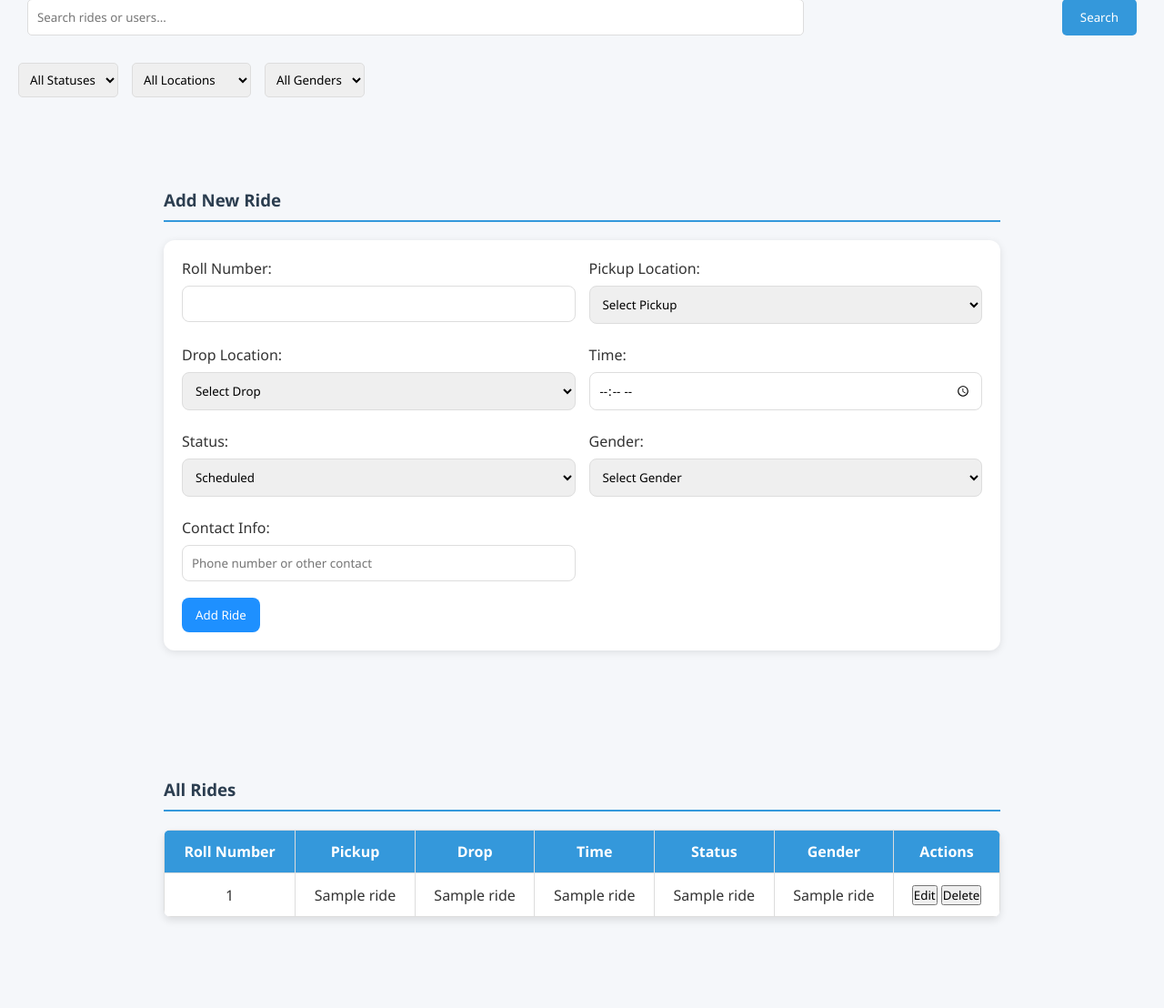
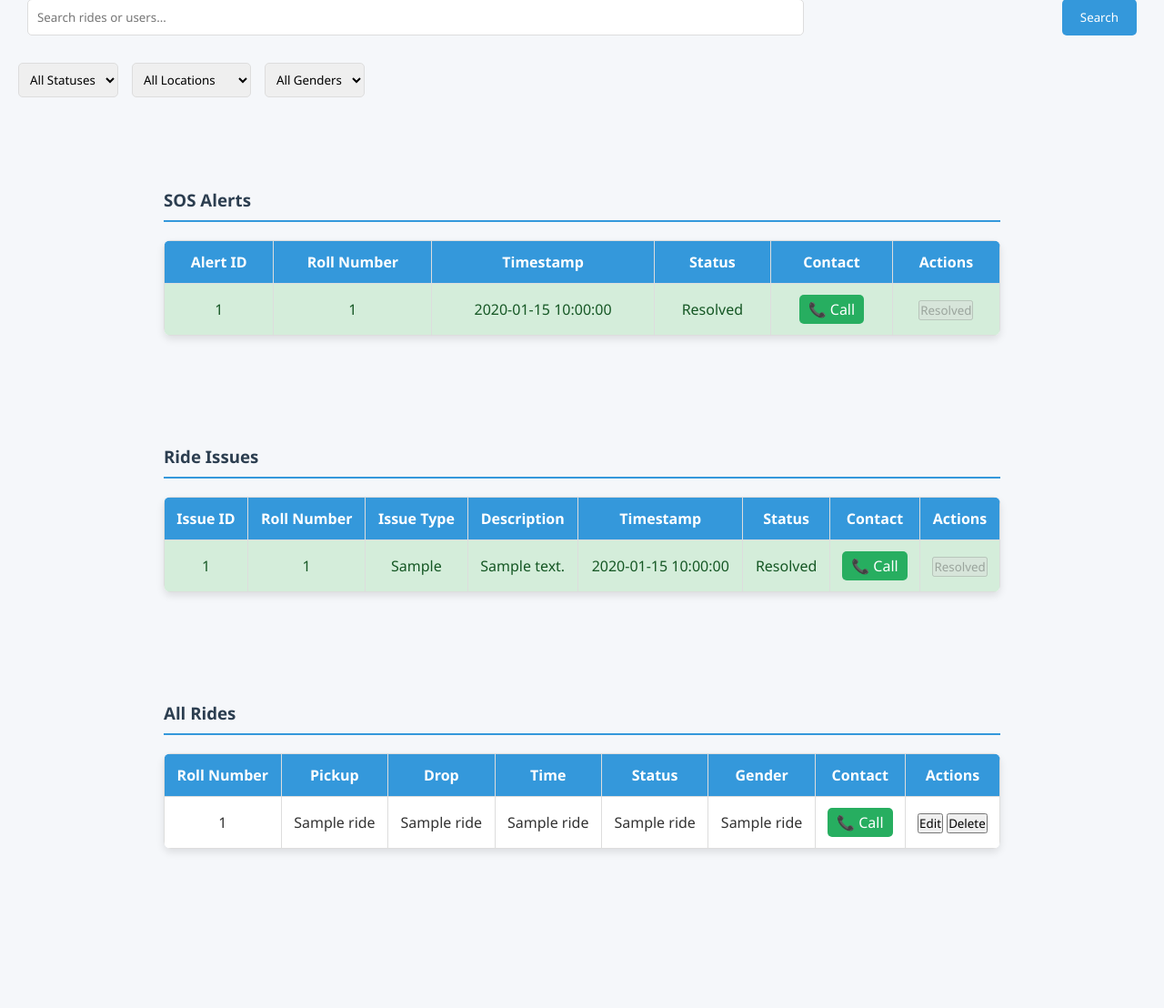
Before and after one commit to Shrinjita/College-Ride-Sharing-Platform, a Flask app: template V2/templates/admin.html in a window 1280 px wide. Shown: the part 478-1586 px from the top of the page at 91% size. After the commit the page ends 1415 px from the top, so only its background shows below. Run offline with Flask 2, Linux system fonts and the light colour scheme; the template is opened without the code that fills it: most values are stand-ins (such as "Sample title", 1, 10 or a date in 2020).

Commit message:
updated v2

```diff
--- a/V2/app.py
+++ b/V2/app.py
@@ -117,16 +117,60 @@
         'sos_alerts': cursor.execute("SELECT COUNT(*) FROM sos_alerts WHERE resolved = 0").fetchone()[0],
     }
 
-    # Get rides data including gender
+    # Get SOS alerts data
     cursor.execute("""
-        SELECT user.roll_number, ride.pickup, ride."drop", ride.time, ride.status, ride.gender
+        SELECT sos_alerts.id, user.roll_number, sos_alerts.timestamp, sos_alerts.resolved, ride.contact
+        FROM sos_alerts
+        JOIN user ON sos_alerts.user_id = user.id
+        LEFT JOIN ride ON ride.user_id = user.id
+        ORDER BY sos_alerts.timestamp DESC
+    """)
+    sos_alerts_data = cursor.fetchall()
+    sos_alerts_list = [
+        {
+            'id': row[0],
+            'roll_number': row[1],
+            'timestamp': row[2],
+            'resolved': bool(row[3]),
+            'contact': row[4] or "N/A"
+        }
+        for row in sos_alerts_data
+    ]
+
+    # Get ride issues data
+    cursor.execute("""
+        SELECT ride_issues.id, user.roll_number, ride_issues.issue_type,
+               ride_issues.description, ride_issues.timestamp, ride_issues.resolved, ride.contact
+        FROM ride_issues
+        JOIN ride ON ride_issues.ride_id = ride.id
+        JOIN user ON ride.user_id = user.id
+        ORDER BY ride_issues.timestamp DESC
+    """)
+    ride_issues_data = cursor.fetchall()
+    ride_issues_list = [
+        {
+            'id': row[0],
+            'roll_number': row[1],
+            'issue_type': row[2],
+            'description': row[3],
+            'timestamp': row[4],
+            'resolved': bool(row[5]),
+            'contact': row[6] or "N/A"
+        }
+        for row in ride_issues_data
+    ]
+
+    # Get rides data including gender and contact
+    cursor.execute("""
+        SELECT user.roll_number, ride.pickup, ride."drop", ride.time, ride.status, ride.gender, ride.contact
         FROM ride JOIN user ON ride.user_id = user.id
         ORDER BY ride.created_at DESC
     """)
     rides = cursor.fetchall()
     conn.close()
 
-    return render_template("admin.html", rides=rides, **stats)
+    return render_template("admin.html", rides=rides, sos_alerts_list=sos_alerts_list,
+                           ride_issues_list=ride_issues_list, **stats)
 
 @app.route('/user')
 def user_dashboard():
@@ -137,7 +181,7 @@
     conn = sqlite3.connect('ride_pool.db')
     cursor = conn.cursor()
     cursor.execute("""
-        SELECT user.roll_number, ride.pickup, ride."drop", ride.time, ride.status, ride.gender
+        SELECT user.roll_number, ride.pickup, ride."drop", ride.time, ride.status, ride.gender, ride.contact
         FROM ride JOIN user ON ride.user_id = user.id
         WHERE user.roll_number = ?
         ORDER BY
@@ -276,5 +320,47 @@
     session.clear()
     return redirect(url_for('signin'))
 
+@app.route('/resolve_sos', methods=['POST'])
+def resolve_sos():
+    if session.get('roll') != ADMIN_ROLL:
+        return jsonify({'error': 'Unauthorized'}), 401
+
+    alert_id = request.json.get('id')
+    if not alert_id:
+        return jsonify({'error': 'Missing alert ID'}), 400
+
+    conn = sqlite3.connect('ride_pool.db')
+    cursor = conn.cursor()
+
+    try:
+        cursor.execute("UPDATE sos_alerts SET resolved = 1 WHERE id = ?", (alert_id,))
+        conn.commit()
+        conn.close()
+        return jsonify({'success': True})
+    except sqlite3.Error as e:
+        conn.close()
+        return jsonify({'error': f'Database error: {e}'}), 500
+
+@app.route('/resolve_issue', methods=['POST'])
+def resolve_issue():
+    if session.get('roll') != ADMIN_ROLL:
+        return jsonify({'error': 'Unauthorized'}), 401
+
+    issue_id = request.json.get('id')
+    if not issue_id:
+        return jsonify({'error': 'Missing issue ID'}), 400
+
+    conn = sqlite3.connect('ride_pool.db')
+    cursor = conn.cursor()
+
+    try:
+        cursor.execute("UPDATE ride_issues SET resolved = 1 WHERE id = ?", (issue_id,))
+        conn.commit()
+        conn.close()
+        return jsonify({'success': True})
+    except sqlite3.Error as e:
+        conn.close()
+        return jsonify({'error': f'Database error: {e}'}), 500
+
 if __name__ == '__main__':
-    app.run(debug=True)
+    app.run(debug=True, host='0.0.0.0', port=5000)
--- a/V2/templates/admin.html
+++ b/V2/templates/admin.html
@@ -112,6 +112,29 @@
             border: 1px solid #ddd;
             border-radius: 5px;
         }
+
+        .call-button {
+            background-color: #27ae60;
+            color: white;
+            padding: 5px 10px;
+            border-radius: 5px;
+            text-decoration: none;
+            display: inline-block;
+        }
+
+        .call-button:hover {
+            background-color: #219653;
+        }
+
+        .actions-table .resolved {
+            background-color: #d4edda;
+            color: #155724;
+        }
+
+        .actions-table .pending {
+            background-color: #fff3cd;
+            color: #856404;
+        }
     </style>
 </head>
 <body>
@@ -181,76 +204,78 @@
         </select>
     </div>
 
-    <!-- Add Ride Form -->
+    <!-- SOS Alerts Table -->
     <div class="ride-panel">
-        <h3>Add New Ride</h3>
-        <form method="POST" action="/add_ride">
-            <div style="display: grid; grid-template-columns: 1fr 1fr; gap: 15px;">
-                <div>
-                    <label for="roll_number">Roll Number:</label>
-                    <input type="text" id="roll_number" name="roll_number" required pattern="RA2211047010\d{3}" title="Format: RA2211047010XXX">
-                </div>
+        <h3>SOS Alerts</h3>
+        <table class="actions-table">
+            <thead>
+                <tr>
+                    <th>Alert ID</th>
+                    <th>Roll Number</th>
+                    <th>Timestamp</th>
+                    <th>Status</th>
+                    <th>Contact</th>
+                    <th>Actions</th>
+                </tr>
+            </thead>
+            <tbody>
+                {% for alert in sos_alerts_list %}
+                <tr class="{{ 'resolved' if alert.resolved else 'pending' }}">
+                    <td>{{ alert.id }}</td>
+                    <td>{{ alert.roll_number }}</td>
+                    <td>{{ alert.timestamp }}</td>
+                    <td>{{ "Resolved" if alert.resolved else "Pending" }}</td>
+                    <td><a href="tel:{{ alert.contact }}" class="call-button">📞 Call</a></td>
+                    <td>
+                        {% if not alert.resolved %}
+                        <button onclick="markResolved('sos', {{ alert.id }})">Mark Resolved</button>
+                        {% else %}
+                        <button disabled>Resolved</button>
+                        {% endif %}
+                    </td>
+                </tr>
+                {% endfor %}
+            </tbody>
+        </table>
+    </div>
 
-                <div>
-                    <label for="pickup">Pickup Location:</label>
-                    <select name="pickup" id="pickup" required>
-                        <option value="" disabled selected>Select Pickup</option>
-                        <option value="srm arch gate">SRM Arch Gate</option>
-                        <option value="java">Java</option>
-                        <option value="hospital">Hospital</option>
-                        <option value="abode">Abode</option>
-                        <option value="estancia">Estancia</option>
-                        <option value="akshara">Akshara</option>
-                        <option value="akshaya">Akshaya</option>
-                    </select>
-                </div>
-
-                <div>
-                    <label for="drop">Drop Location:</label>
-                    <select name="drop" id="drop" required>
-                        <option value="" disabled selected>Select Drop</option>
-                        <option value="srm arch gate">SRM Arch Gate</option>
-                        <option value="java">Java</option>
-                        <option value="hospital">Hospital</option>
-                        <option value="abode">Abode</option>
-                        <option value="estancia">Estancia</option>
-                        <option value="akshara">Akshara</option>
-                        <option value="akshaya">Akshaya</option>
-                    </select>
-                </div>
-
-                <div>
-                    <label for="time">Time:</label>
-                    <input type="time" id="time" name="time" required>
-                </div>
-
-                <div>
-                    <label for="status">Status:</label>
-                    <select name="status" id="status" required>
-                        <option value="Scheduled">Scheduled</option>
-                        <option value="Completed">Completed</option>
-                    </select>
-                </div>
-
-                <div>
-                    <label for="gender">Gender:</label>
-                    <select name="gender" id="gender" required>
-                        <option value="" disabled selected>Select Gender</option>
-                        <option value="Male">Male</option>
-                        <option value="Female">Female</option>
-                        <option value="Other">Other</option>
-                    </select>
-                </div>
-
-                <div>
-                    <label for="contact">Contact Info:</label>
-                    <input type="text" id="contact" name="contact" required placeholder="Phone number or other contact">
-                </div>
-
-            </div>
-
-            <button type="submit">Add Ride</button>
-        </form>
+    <!-- Ride Issues Table -->
+    <div class="ride-panel">
+        <h3>Ride Issues</h3>
+        <table class="actions-table">
+            <thead>
+                <tr>
+                    <th>Issue ID</th>
+                    <th>Roll Number</th>
+                    <th>Issue Type</th>
+                    <th>Description</th>
+                    <th>Timestamp</th>
+                    <th>Status</th>
+                    <th>Contact</th>
+                    <th>Actions</th>
+                </tr>
+            </thead>
+            <tbody>
+                {% for issue in ride_issues_list %}
+                <tr class="{{ 'resolved' if issue.resolved else 'pending' }}">
+                    <td>{{ issue.id }}</td>
+                    <td>{{ issue.roll_number }}</td>
+                    <td>{{ issue.issue_type }}</td>
+                    <td>{{ issue.description }}</td>
+                    <td>{{ issue.timestamp }}</td>
+                    <td>{{ "Resolved" if issue.resolved else "Pending" }}</td>
+                    <td><a href="tel:{{ issue.contact }}" class="call-button">📞 Call</a></td>
+                    <td>
+                        {% if not issue.resolved %}
+                        <button onclick="markResolved('issue', {{ issue.id }})">Mark Resolved</button>
+                        {% else %}
+                        <button disabled>Resolved</button>
+                        {% endif %}
+                    </td>
+                </tr>
+                {% endfor %}
+            </tbody>
+        </table>
     </div>
 
     <!-- Ride Table -->
@@ -265,6 +290,7 @@
                     <th>Time</th>
                     <th>Status</th>
                     <th>Gender</th>
+                    <th>Contact</th>
                     <th>Actions</th>
                 </tr>
             </thead>
@@ -277,6 +303,7 @@
                     <td>{{ ride[3] }}</td>
                     <td>{{ ride[4] }}</td>
                     <td>{{ ride[5] }}</td>
+                    <td><a href="tel:{{ ride[6] }}" class="call-button">📞 Call</a></td>
                     <td>
                         <button onclick="editRide('{{ ride[0] }}')">Edit</button>
                         <button onclick="deleteRide('{{ ride[0] }}')">Delete</button>
@@ -340,6 +367,34 @@
                 alert(`Ride for ${rollNumber} has been deleted.`);
             }
         }
+
+        // Mark resolved functionality
+        function markResolved(type, id) {
+            if (confirm(`Are you sure you want to mark this ${type} as resolved?`)) {
+                // In a real app, this would make an AJAX call to the server
+                const endpoint = type === 'sos' ? '/resolve_sos' : '/resolve_issue';
+
+                fetch(endpoint, {
+                    method: 'POST',
+                    headers: {
+                        'Content-Type': 'application/json',
+                    },
+                    body: JSON.stringify({ id: id })
+                })
+                .then(response => {
+                    if (response.ok) {
+                        alert(`${type.charAt(0).toUpperCase() + type.slice(1)} has been marked as resolved.`);
+                        location.reload();
+                    } else {
+                        alert('There was an error updating the status.');
+                    }
+                })
+                .catch(error => {
+                    console.error('Error:', error);
+                    alert('There was an error updating the status.');
+                });
+            }
+        }
     </script>
 </body>
 </html>
--- a/V2/templates/signin.html
+++ b/V2/templates/signin.html
@@ -13,8 +13,6 @@
             <li>About</li>
             <li>Contact</li>
         </ul>
-        <button class="active">Sign In</button>
-        <button>Register</button>
     </nav>
     <form class="login-box" method="POST" action="{{ url_for('login') }}">
         <h2>Sign In</h2>
```
Also changed, not shown: V2/templates/index.html (+15 -1 lines), V2/ride_pool.db.
